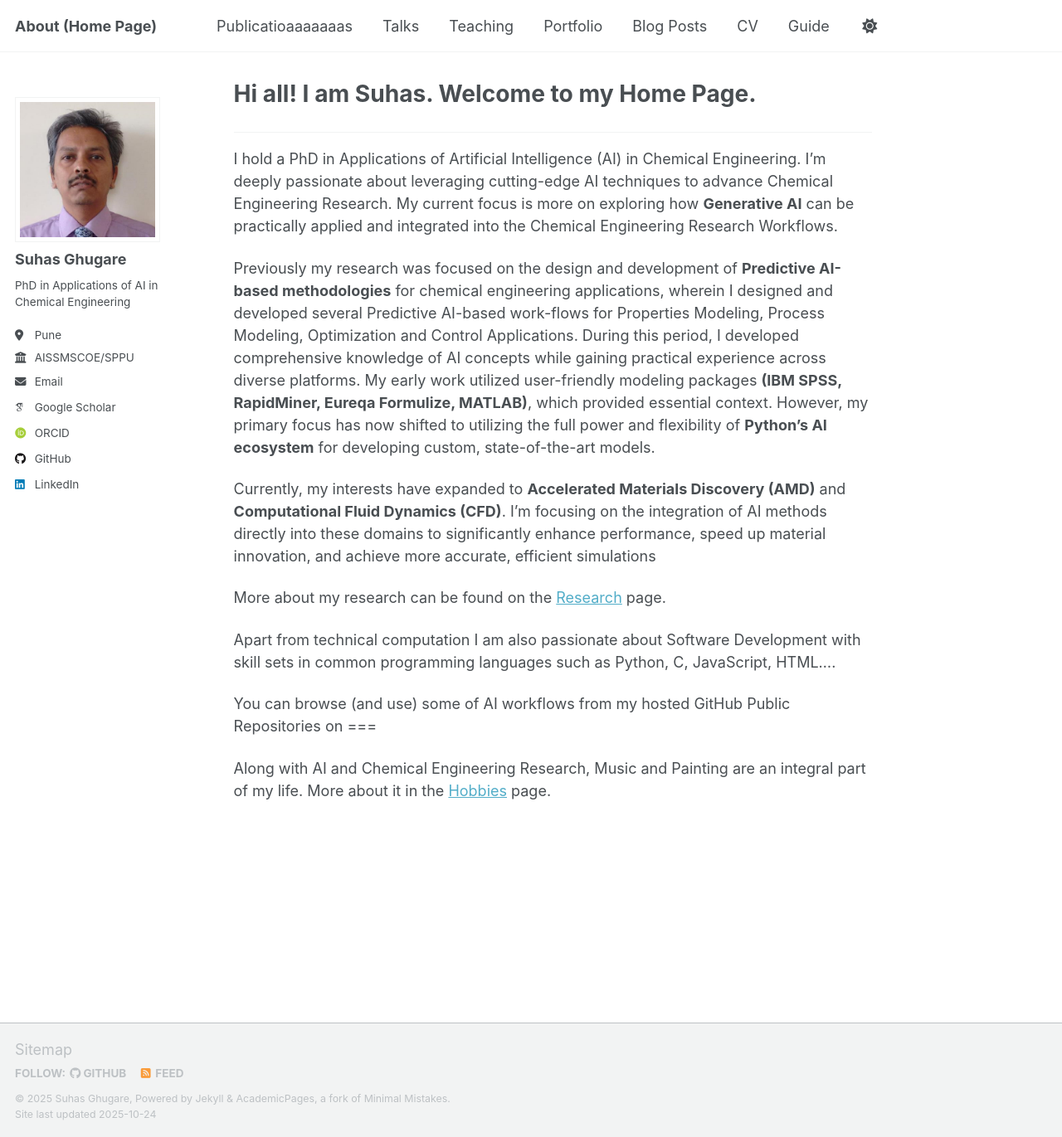
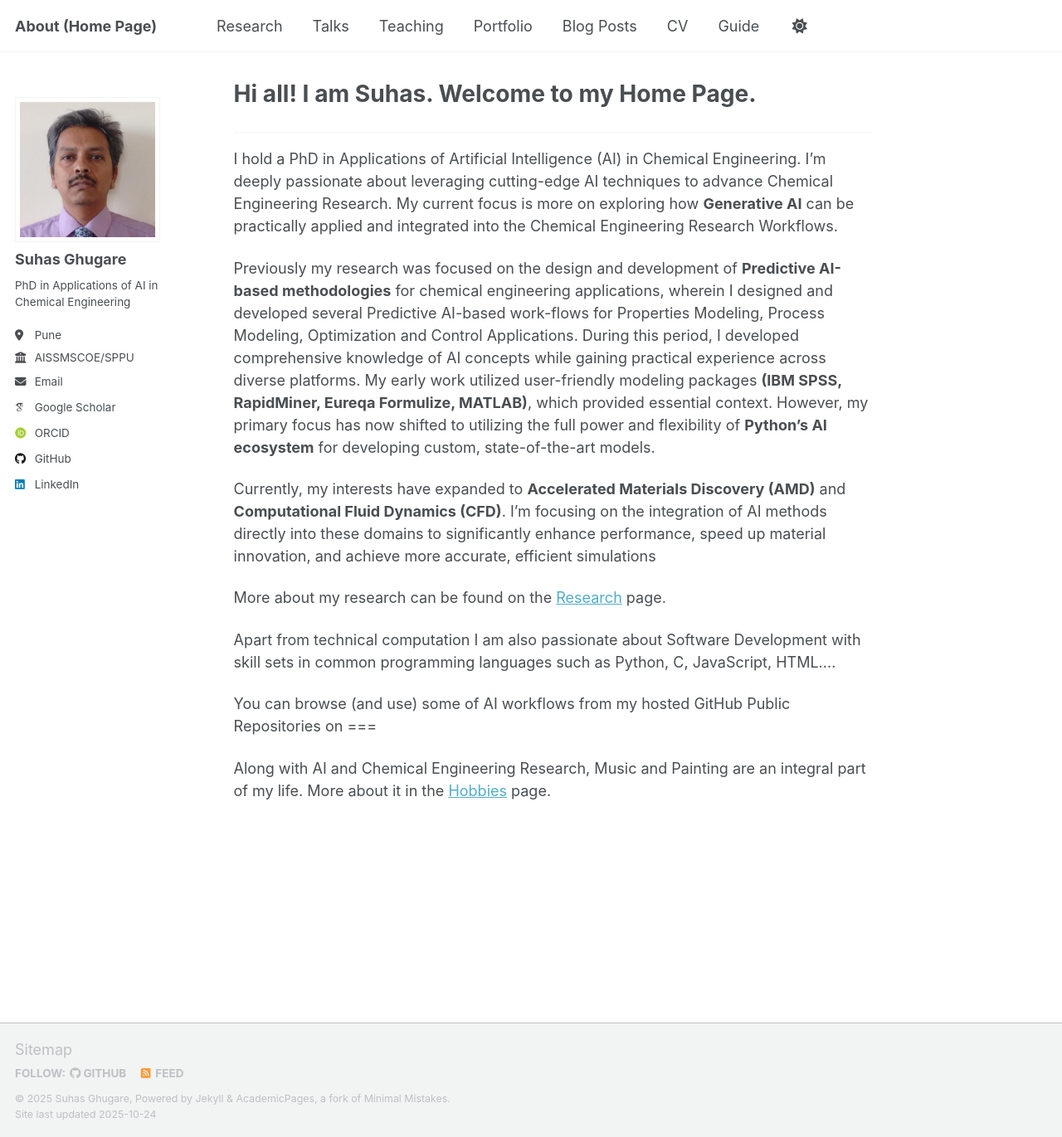
Before and after one commit to suhasghugare/suhasghugare.github.io, a Jekyll site: the page built from _pages/about.md, in a window 1280 px wide and 1371 px high. Shown: the whole window at 83% size. Built offline with Jekyll 4.4.1, drawn with Linux system fonts in a browser that asks for light colours; some web fonts are replaced; a script that is not in the unit is left out.

Commit message:
Update navigation.yml

```diff
--- a/_data/navigation.yml
+++ b/_data/navigation.yml
@@ -8,7 +8,7 @@
 #      Markdown formatted page while the second is generated using JSON.
 
 main:
-  - title: "Publicatioaaaaaaas"
+  - title: "Research"
     url: /publications/
 
   - title: "Talks"
```
